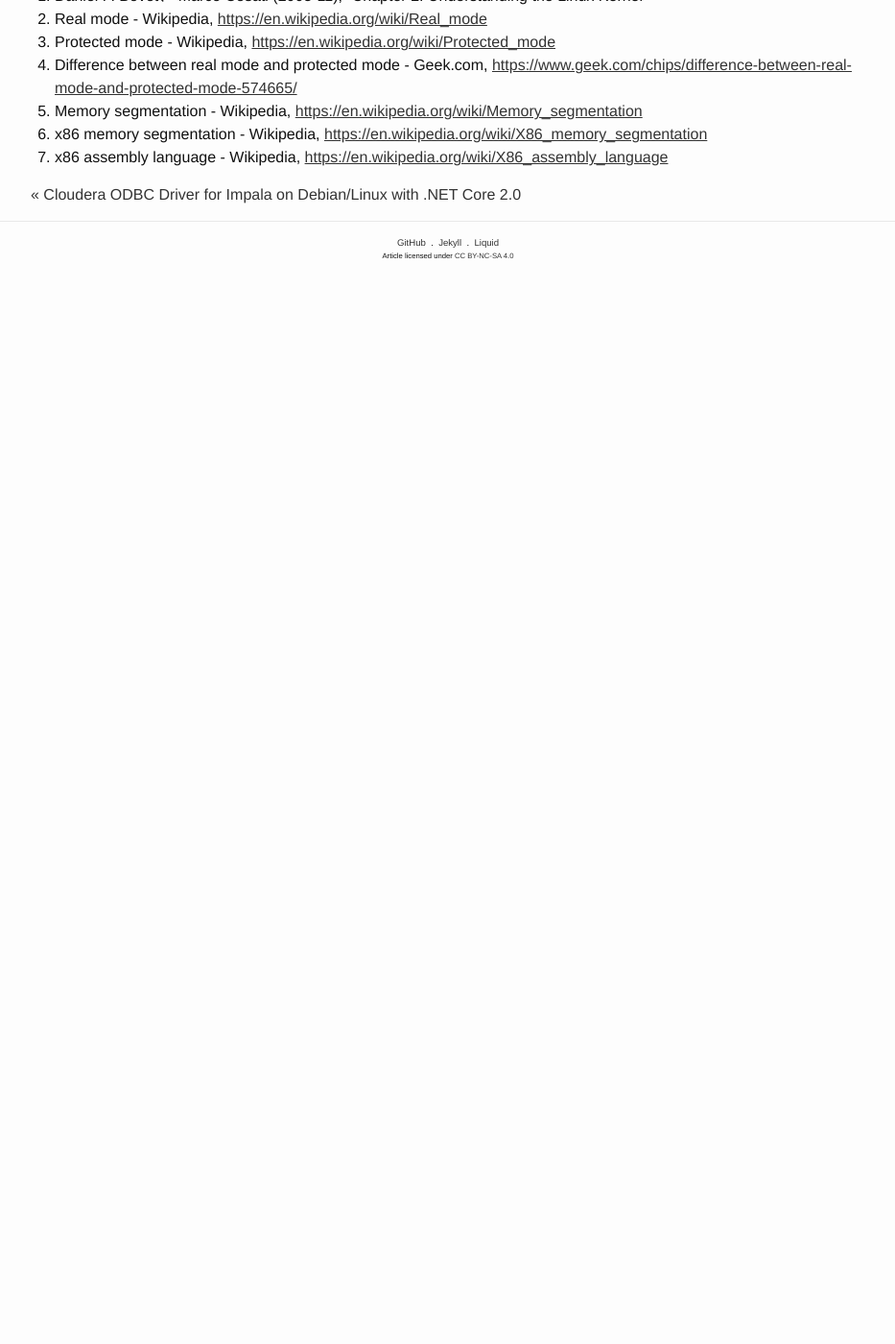
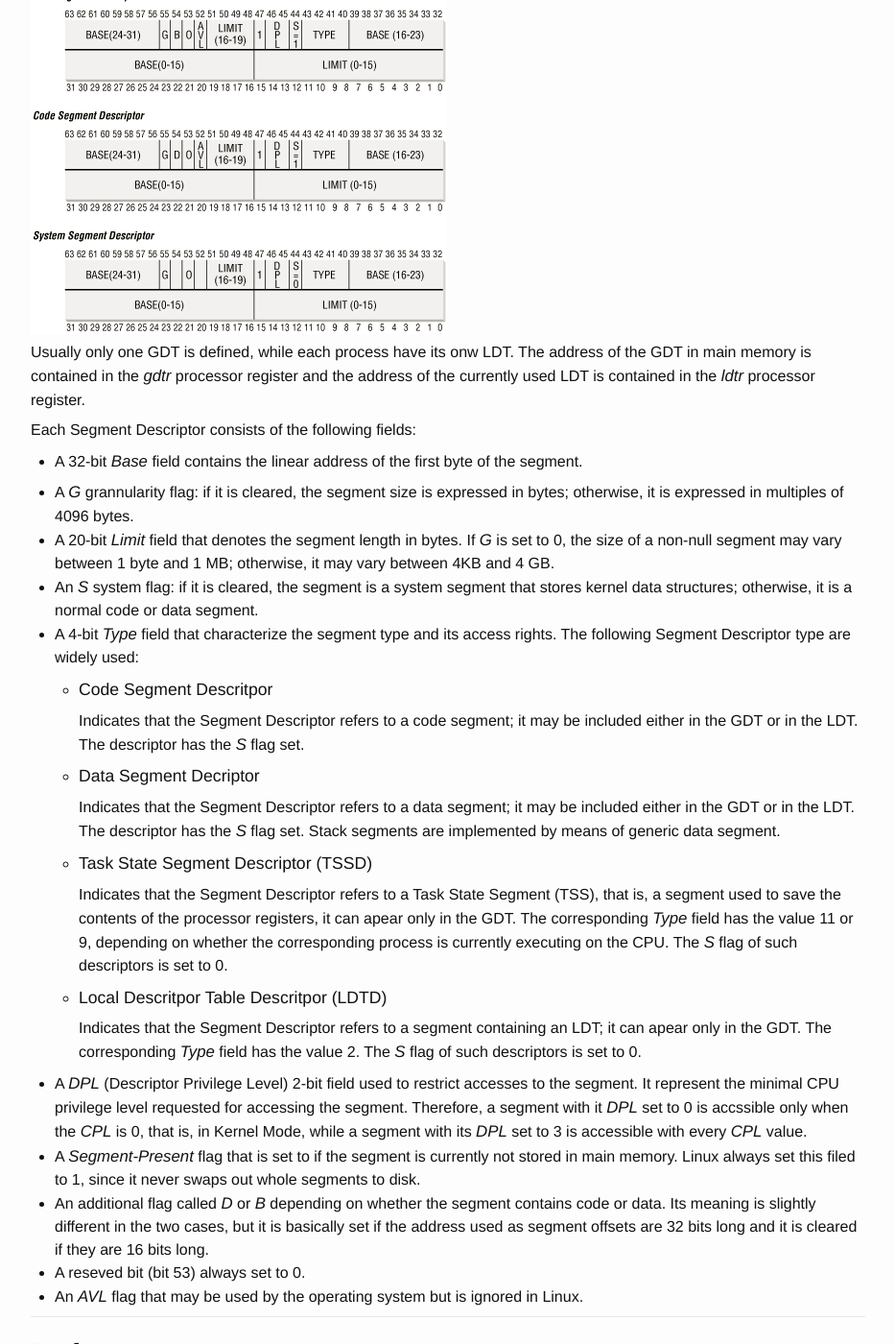
Before and after one commit to ousiax/ousiax.github.io, a Jekyll site: the page built from _posts/2017-11-26-understanding-the-linux-kernel-02-memory-addressing.md, in a window 1280 px wide and 1400 px high, scrolled down 1747 px. Shown: the whole window at 96% size, without its empty margins (173-1106 px from the left). Built offline with Jekyll 4.4.1, drawn with Linux system fonts in a browser that asks for light colours; before the commit the page ends 2034 px from its top, so only the background shows below that; some of the changed text lies outside the part shown.

Commit message:
Add Segment Descriptor format

```diff
--- a/_posts/2017-11-26-understanding-the-linux-kernel-02-memory-addressing.md
+++ b/_posts/2017-11-26-understanding-the-linux-kernel-02-memory-addressing.md
@@ -41,26 +41,63 @@ Starting with the 80386 model, Intel microprocessors perform address translation
 
 A logical address consists of two parts: a segment identifier and an offset that specifies the relative address within the segment. The segment identifier is a 16-bit field called *Segment Selector*, while the offset is a 32-bit field.
 
-To make it easy to retrieve segment selectors quickly, the processor provides *segmentation registers* whose only purpose is to hold Segment Selectors: these registers are called **cs**, **ss**, **ds**, **es**, **fs** and **gs**. Although there are only six of them, a program can reuse the same segmentation register for different purposes by saving its content in memory and then restoring it later.
+To make it easy to retrieve segment selectors quickly, the processor provides *segmentation registers* whose only purpose is to hold Segment Selectors: these registers are called *cs*, *ss*, *ds*, *es*, *fs* and *gs*. Although there are only six of them, a program can reuse the same segmentation register for different purposes by saving its content in memory and then restoring it later.
 
 Three of the six segmentation registers have specific purposes:
 
-**cs**
+- **cs**
 
     The code segment register, which points to a segment containing program instructions
 
-**ss**
+- **ss**
 
     The stack segment register, which points to a segment containing the current progam stack
 
-**ds**
+- **ds**
 
     The data segment register, which points to a segment containing static and external data
 
 The remaining three segmentation registers are general purpose and may refer to arbitrary segments.
 
-The **cs** register has another important function: it includes a 2-bit field that specifies the Current Privilege Level (**CPL**) of the CPU. The value 0 denotes the highest privilege level, while the value 3 denotes the lowest one. Linux uses only levels 0 and 3, which are respectively called **Kernel Mode** and **User Mode**.
+The *cs* register has another important function: it includes a 2-bit field that specifies the Current Privilege Level (*CPL*) of the CPU. The value 0 denotes the highest privilege level, while the value 3 denotes the lowest one. Linux uses only levels 0 and 3, which are respectively called *Kernel Mode* and *User Mode*.
 
+### 2.2.2 Segment Descriptors
+
+Each segment is represented by an 8-byte *Segment Descriptor* that describes the segment characteristics. Segment Descriptors are stored either in the *Global Descriptor Table(GDT)* or in the *Local Descriptor Table(LDT)*.
+
+![Segment Descriptor format]({{ site.baseurl }}/assets/images/understanding-the-linux-kernel/Segment Descriptor format.png)
+
+Usually only one GDT is defined, while each process have its onw LDT. The address of the GDT in main memory is contained in the *gdtr* processor register and the address of the currently used LDT is contained in the *ldtr* processor register.
+
+Each Segment Descriptor consists of the following fields:
+
+- A 32-bit *Base* field contains the linear address of the first byte of the segment.
+
+- A *G* grannularity flag: if it is cleared, the segment size is expressed in bytes; otherwise, it is expressed in multiples of 4096 bytes.
+- A 20-bit *Limit* field that denotes the segment length in bytes. If *G* is set to 0, the size of a non-null segment may vary between 1 byte and 1 MB; otherwise, it may vary between 4KB and 4 GB.
+- An *S* system flag: if it is cleared, the segment is a system segment that stores kernel data structures; otherwise, it is a normal code or data segment.
+- A 4-bit *Type* field that characterize the segment type and its access rights. The following Segment Descriptor type are widely used:
+
+    - **Code Segment Descritpor**
+
+        Indicates that the Segment Descriptor refers to a code segment; it may be included either in the GDT or in the LDT. The descriptor has the *S* flag set.
+
+    - **Data Segment Decriptor**
+
+        Indicates that the Segment Descriptor refers to a data segment; it may be included either in the GDT or in the LDT. The descriptor has the *S* flag set. Stack segments are implemented by means of generic data segment.
+
+    - **Task State Segment Descriptor (TSSD)**
+
+        Indicates that the Segment Descriptor refers to a Task State Segment (TSS), that is, a segment used to save the contents of the processor registers, it can apear only in the GDT. The corresponding *Type* field has the value 11 or 9, depending on whether the corresponding process is currently executing on the CPU. The *S* flag of such descriptors is set to 0.
+
+    - **Local Descritpor Table Descritpor (LDTD)**
+
+        Indicates that the Segment Descriptor refers to a segment containing an LDT; it can apear only in the GDT. The corresponding *Type* field has the value 2. The *S* flag of such descriptors is set to 0.
+- A *DPL* (Descriptor Privilege Level) 2-bit field used to restrict accesses to the segment. It represent the minimal CPU privilege level requested for accessing the segment. Therefore, a segment with it *DPL* set to 0 is accssible only when the *CPL* is 0, that is, in Kernel Mode, while a segment with its *DPL* set to 3 is accessible with every *CPL* value.
+- A *Segment-Present* flag that is set to if the segment is currently not stored in main memory. Linux always set this filed to 1, since it never swaps out whole segments to disk.
+- An additional flag called *D* or *B* depending on whether the segment contains code or data. Its meaning is slightly different in the two cases, but it is basically set if the address used as segment offsets are 32 bits long and it is cleared if they are 16 bits long.
+- A reseved bit (bit 53) always set to 0.
+- An *AVL* flag that may be used by the operating system but is ignored in Linux.
 
 - - -
 
```
Also changed, not shown: assets/images/understanding-the-linux-kernel/Segment Descriptor format.png (added).
